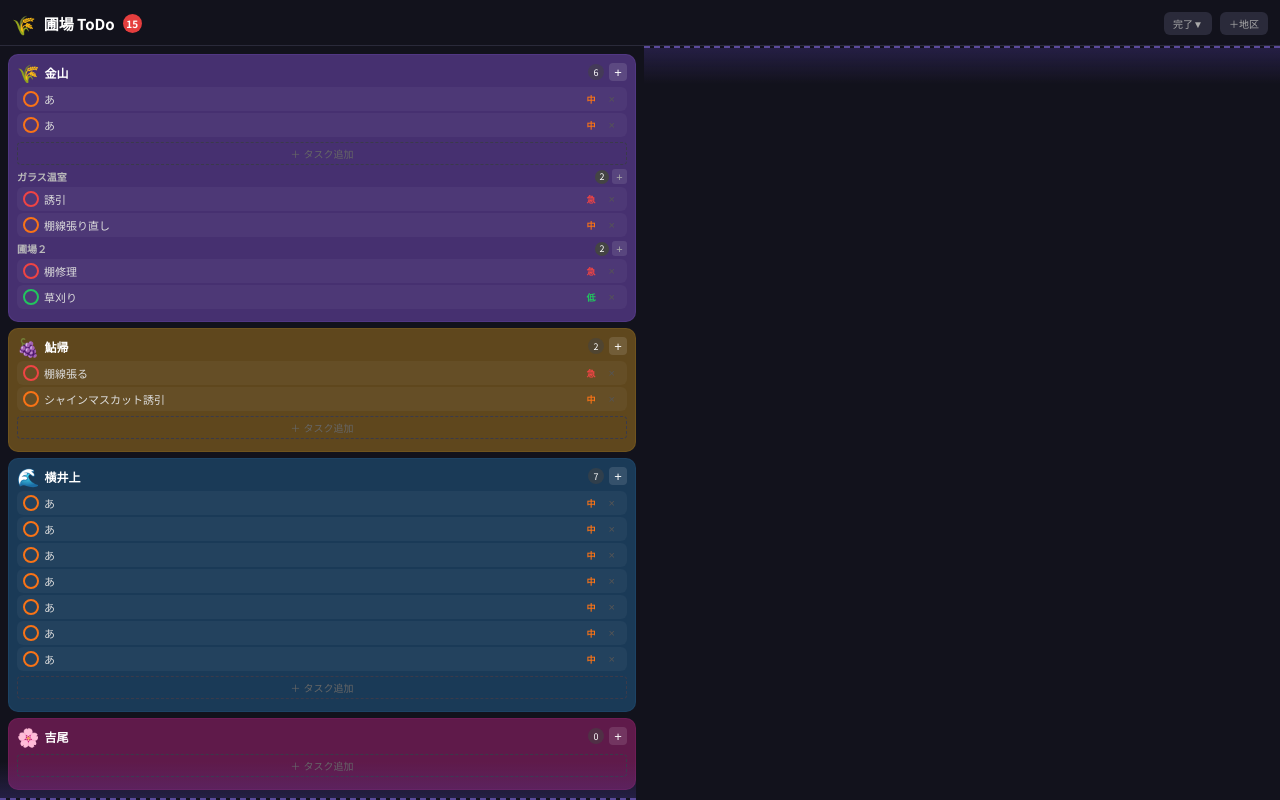
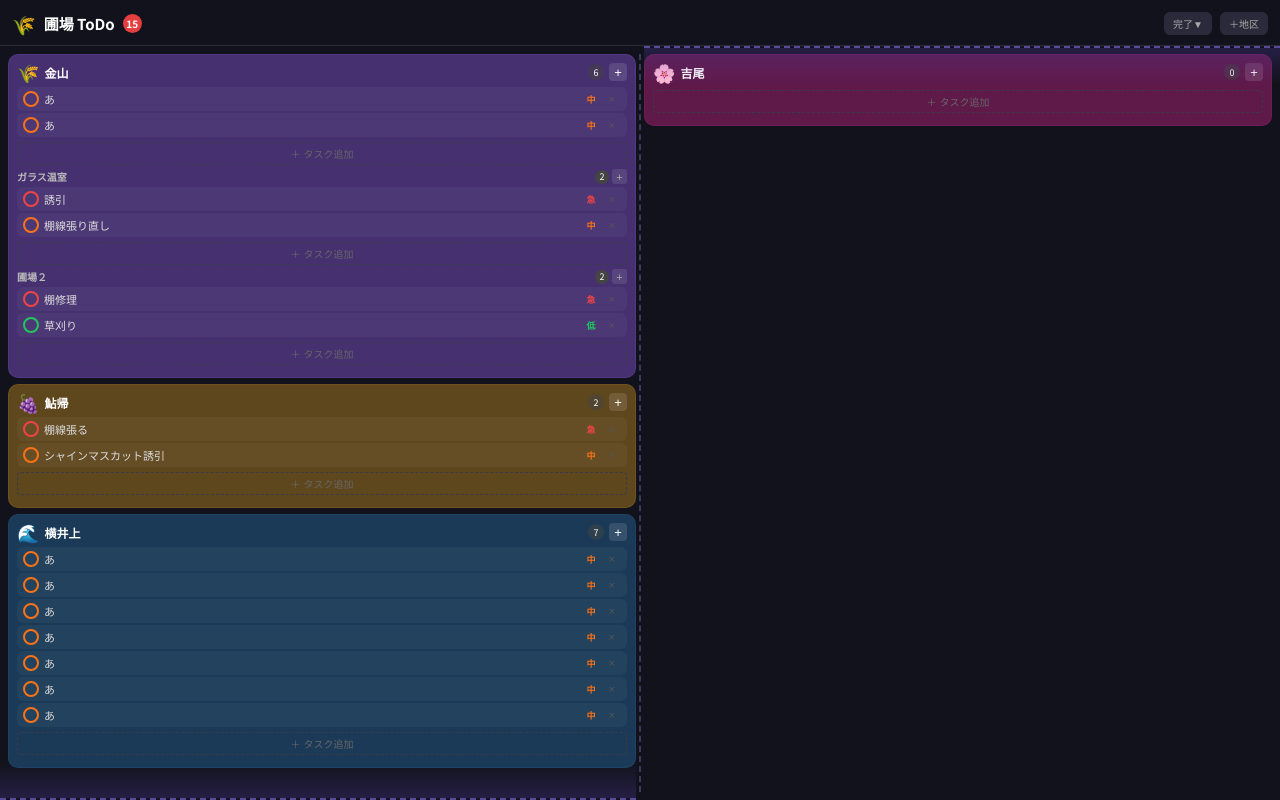
Before and after one commit to grapecampland/-todo, a React (Vite) app: page / in a window 1280 px wide. Built offline with nearby package versions, Linux system fonts and the light colour scheme.

Commit message:
Update main.jsx

```diff
--- a/src/main.jsx
+++ b/src/main.jsx
@@ -286,12 +286,10 @@ function Group({ group, onChange, onAddTask, onDelete }) {
           }}
         />
       ))}
-      {!group.name && (
-        <button onClick={onAddTask} style={{ width:"100%", padding:"3px", background:"transparent",
-          border:"1px dashed #3a3a4a", borderRadius:4, color:"#666", cursor:"pointer", fontSize:10, marginTop:1 }}>
-          ＋ タスク追加
-        </button>
-      )}
+      <button onClick={onAddTask} style={{ width:"100%", padding:"3px", background:"transparent",
+        border:"1px dashed #3a3a4a", borderRadius:4, color:"#666", cursor:"pointer", fontSize:10, marginTop:1 }}>
+        ＋ タスク追加
+      </button>
 
       {menu && (
         <ContextMenu
```
